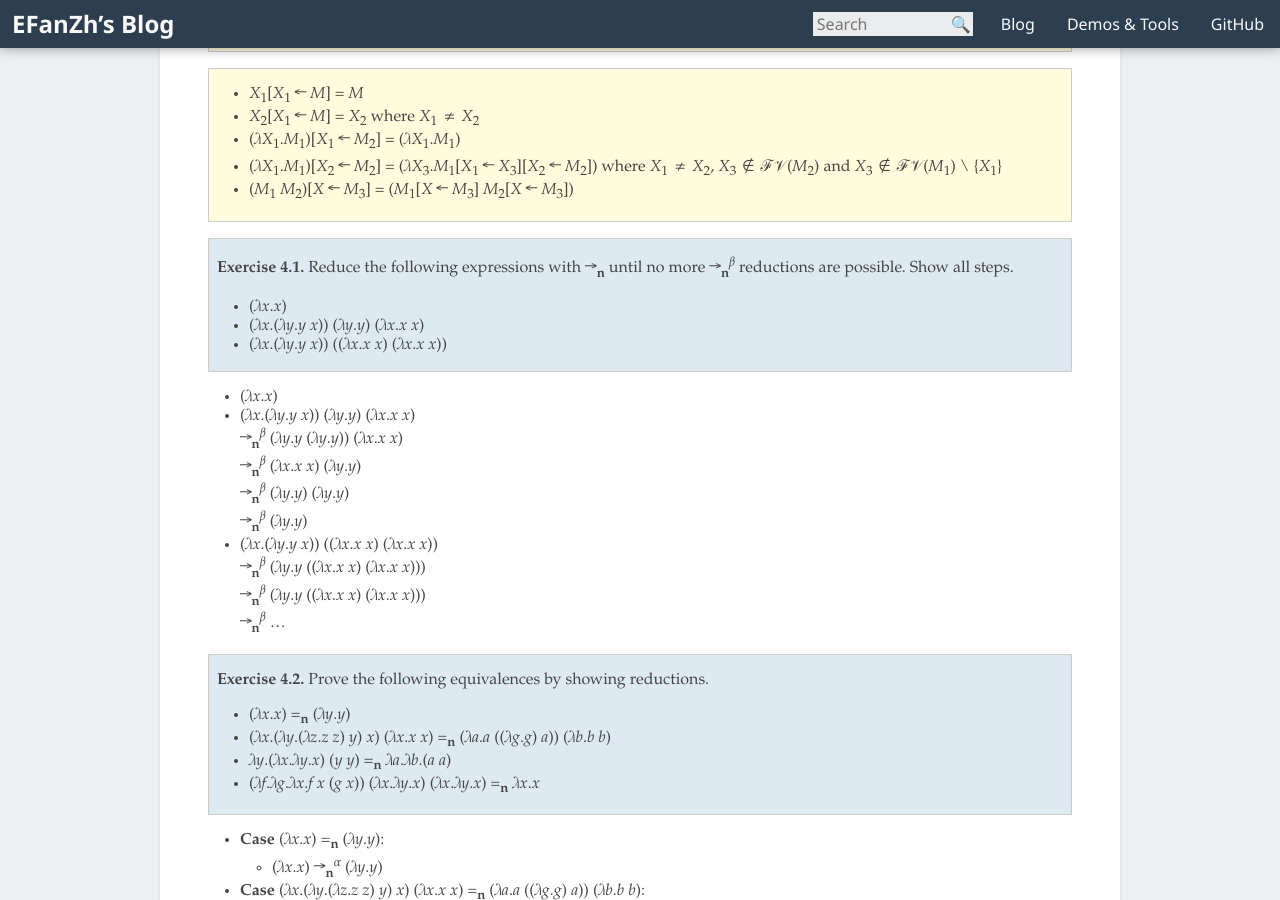
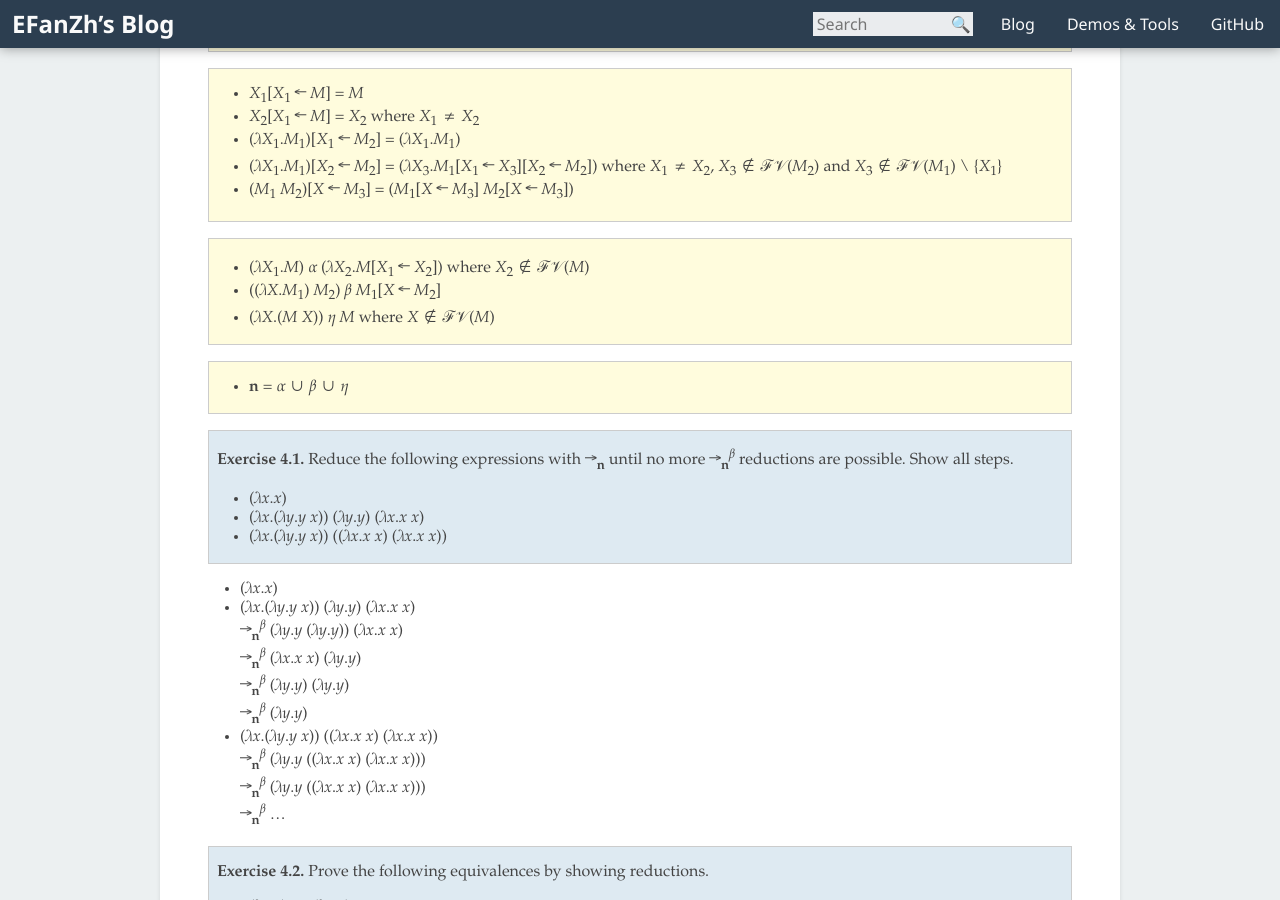
Before and after one commit to fuzeyi/efanzh.github.io, a Jekyll site: the page built from _posts/2016-06-04-programming-languages-and-lambda-calculi-exercises.md, in a window 1280 px wide and 900 px high, scrolled down 9206 px. Built offline with Jekyll 4.4.1, drawn with Linux system fonts in a browser that asks for light colours.

Commit message:
Add some more definitions

```diff
--- a/_posts/2016-06-04-programming-languages-and-lambda-calculi-exercises.md
+++ b/_posts/2016-06-04-programming-languages-and-lambda-calculi-exercises.md
@@ -415,6 +415,12 @@ Since *B*<sub>0</sub> =<sub>**r**</sub> *R*<sub>0</sub> for some *R*<sub>0</sub>
 > - (*M*<sub>1</sub> *M*<sub>2</sub>)[*X* ← *M*<sub>3</sub>] =
 >     (*M*<sub>1</sub>[*X* ← *M*<sub>3</sub>] *M*<sub>2</sub>[*X* ← *M*<sub>3</sub>])
 
+> - (*λX*<sub>1</sub>.*M*) *α* (*λX*<sub>2</sub>.*M*[*X*<sub>1</sub> ← *X*<sub>2</sub>]) where *X*<sub>2</sub> ∉ ℱ𝒱(*M*)
+> - ((*λX*.*M*<sub>1</sub>) *M*<sub>2</sub>) *β* *M*<sub>1</sub>[*X* ← *M*<sub>2</sub>]
+> - (*λX*.(*M* *X*)) *η* *M* where *X* ∉ ℱ𝒱(*M*)
+
+> - **n** = *α* ∪ *β* ∪ *η*
+
 > **Exercise 4.1.** Reduce the following expressions with →<sub>**n**</sub> until no more
 > →<sub>**n**</sub><sup>*β*</sup> reductions are possible. Show all steps.
 >
```
